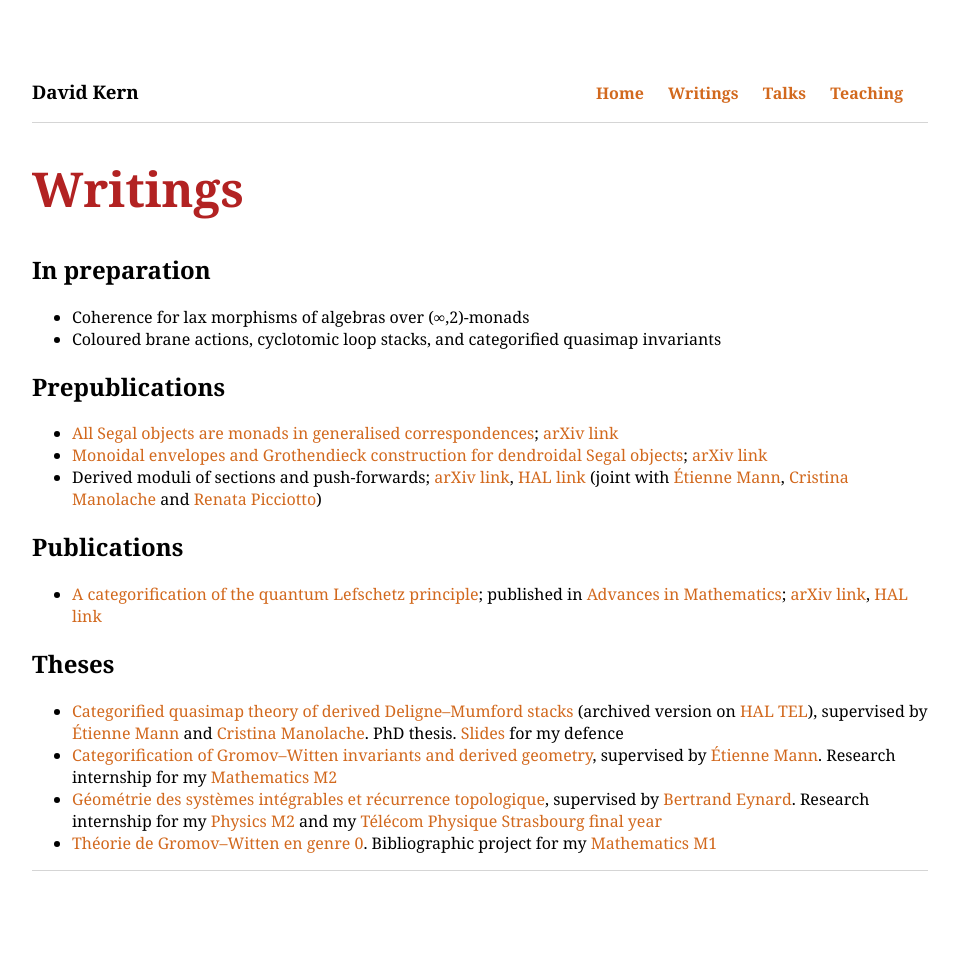
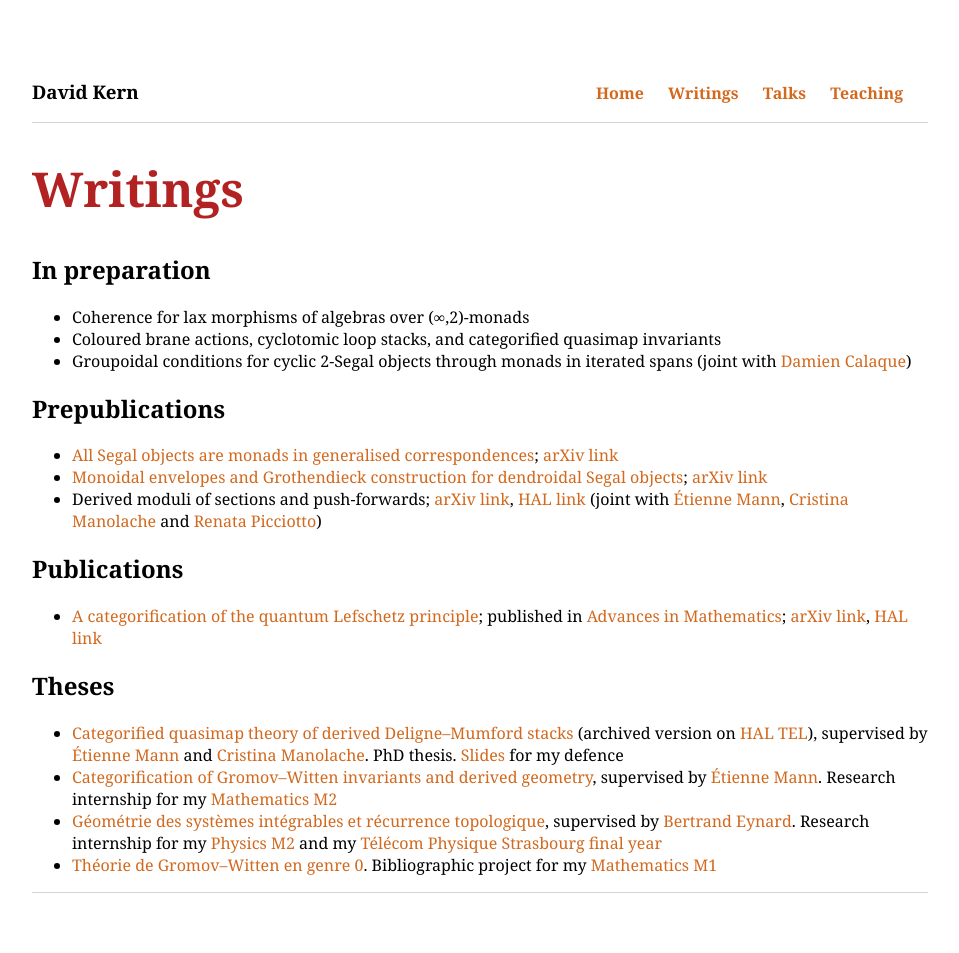
Before and after one commit to dskern/dskern.github.io, a Jekyll site: the page built from writings.html, in a window 1280 px wide. Shown: the whole page, without its empty margins (160-1119 px from the left). Built offline with Jekyll 4.4.1, drawn with Linux system fonts in a browser that asks for light colours; before the commit the page ends 931 px from its top, so only the background shows below that.

Commit message:
Update writings.html

```diff
--- a/writings.html
+++ b/writings.html
@@ -8,6 +8,7 @@ layout: default
 <ul>
   <li>Coherence for lax morphisms of algebras over (&infin;,2)-monads</li>
   <li>Coloured brane actions, cyclotomic loop stacks, and categorified quasimap invariants</li>
+  <li>Groupoidal conditions for cyclic 2-Segal objects through monads in iterated spans (joint with <a href="https://imag.umontpellier.fr/~calaque/">Damien Calaque</a>)</li>
 </ul>
 
 <h2>Prepublications</h2>
```
